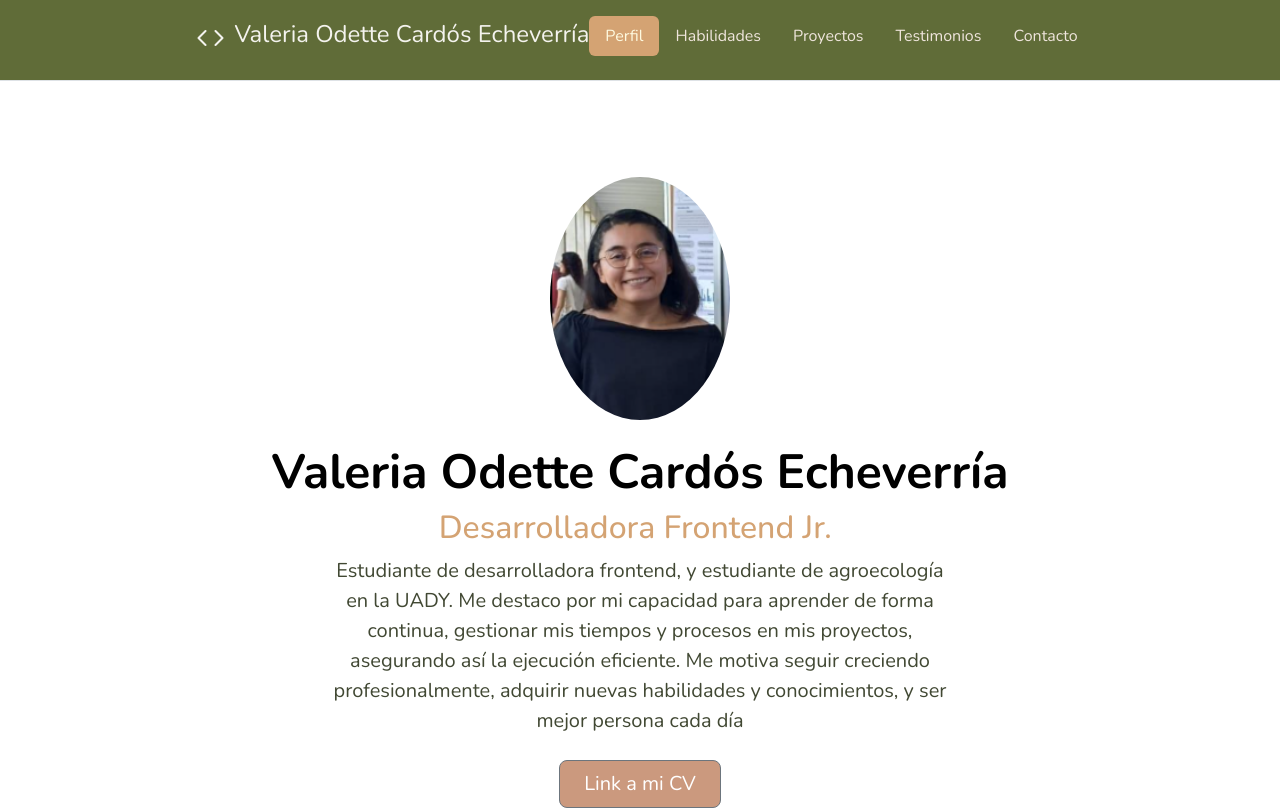
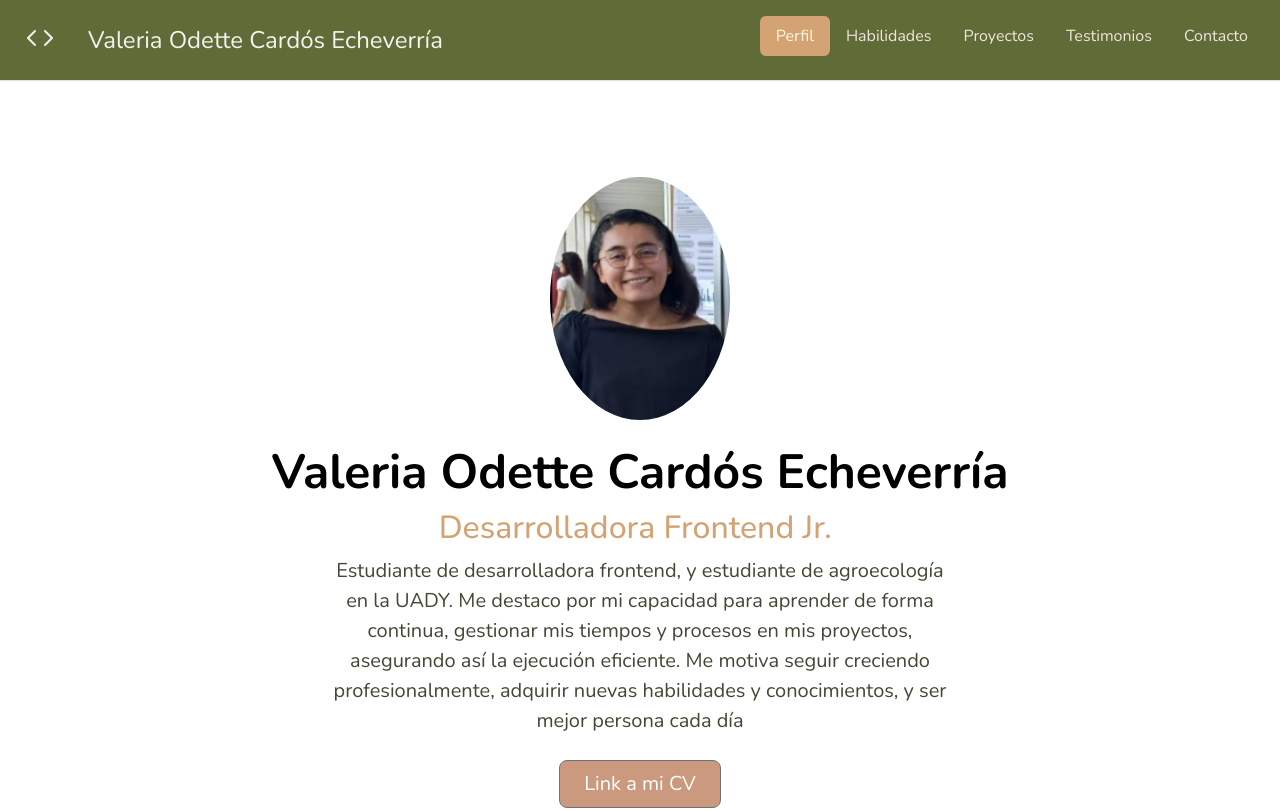
Before and after one commit to valody-1/valody-1.github.io, a plain HTML site: page index.html in a window 1280 px wide. Shown: the top 811 px of the page. Drawn offline with nearby package versions, Linux system fonts and the light colour scheme.

Commit message:
Update index.html

```diff
--- a/index.html
+++ b/index.html
@@ -17,7 +17,7 @@
     <link rel="preconnect" href="https://fonts.gstatic.com" crossorigin>
     <link href="https://fonts.googleapis.com/css2?family=Nunito:ital,wght@0,200..1000;1,200..1000&display=swap" rel="stylesheet">
 
-    <title>Valeria Cardós</title>
+    <title>VOCE</title>
 </head>
 
 <body>
@@ -25,11 +25,13 @@
 
     <!-- En bootstrap, grid puedo hacer la división por columnas copiando el código. En boostrap hay 12 columnas en las cuales se divide el contenido -->
     <header class="d-flex flex-wrap justify-content-center py-3 mb-4 border-bottom">
-            <i id="icono-inicio" class="bi bi-code px-2 fs-2"></i>
-            <span id="nombre" class="fs-4">Valeria Odette Cardós Echeverría</span>
+        <a href="/" class="d-flex align-items-center mb-3 mb-md-0 me-md-auto link-body-emphasis text-decoration-none">
+            <!-- Icono -->
+            <i id="icono-inicio" class="bi bi-code px-4 fs-2"></i>
+            <span id="nombre" class="px-2 fs-4">Valeria Odette Cardós Echeverría</span>
         </a>
 
-        <ul class="nav nav-pills">
+        <ul class="nav nav-pills px-3">
             <li class="nav-item"><a id="boton-perfil" href="#perfil" class="nav-link active" aria-current="page">Perfil</a></li>
             <li class="nav-item"><a href="#hanging-icons-habilidades" class="nav-link">Habilidades</a></li>
             <li class="nav-item"><a href="#proyectos" class="nav-link">Proyectos</a></li>
```
